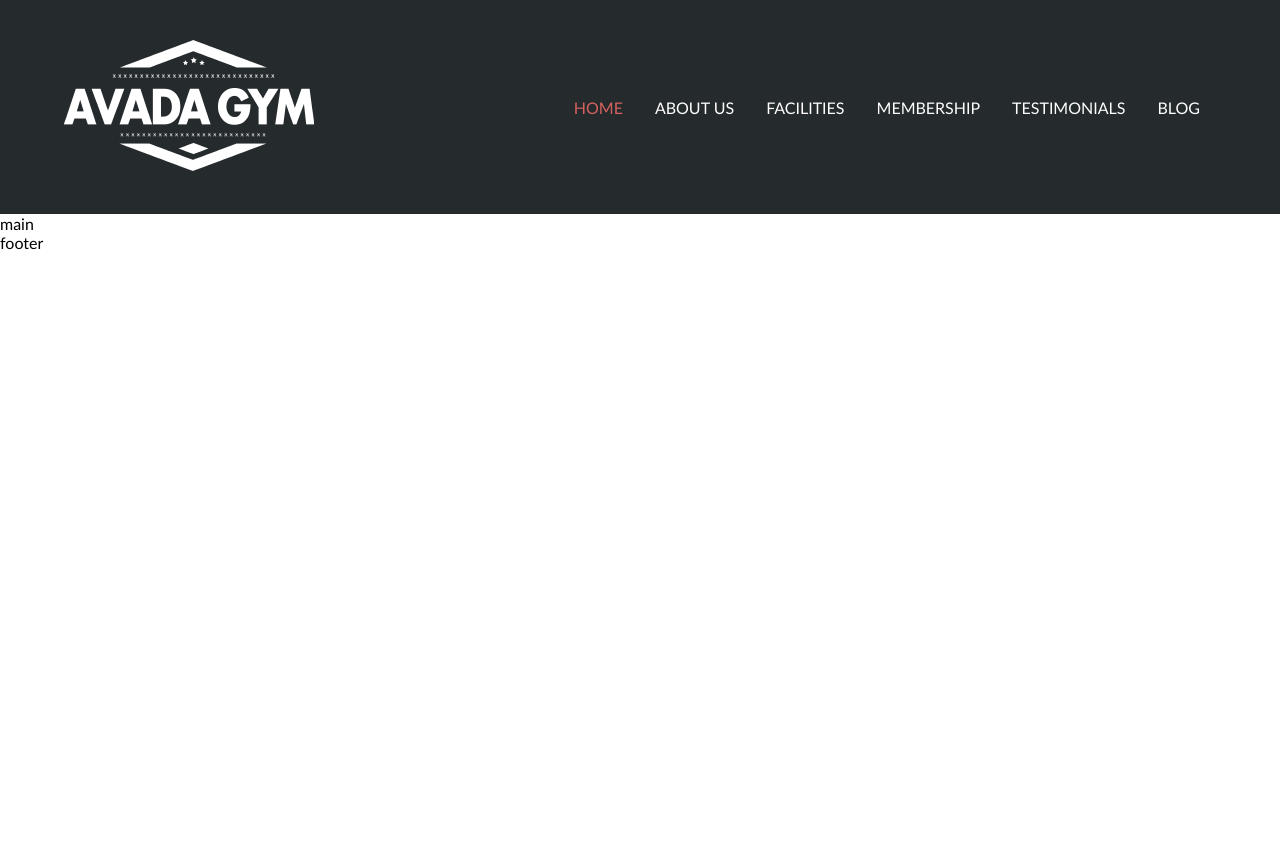
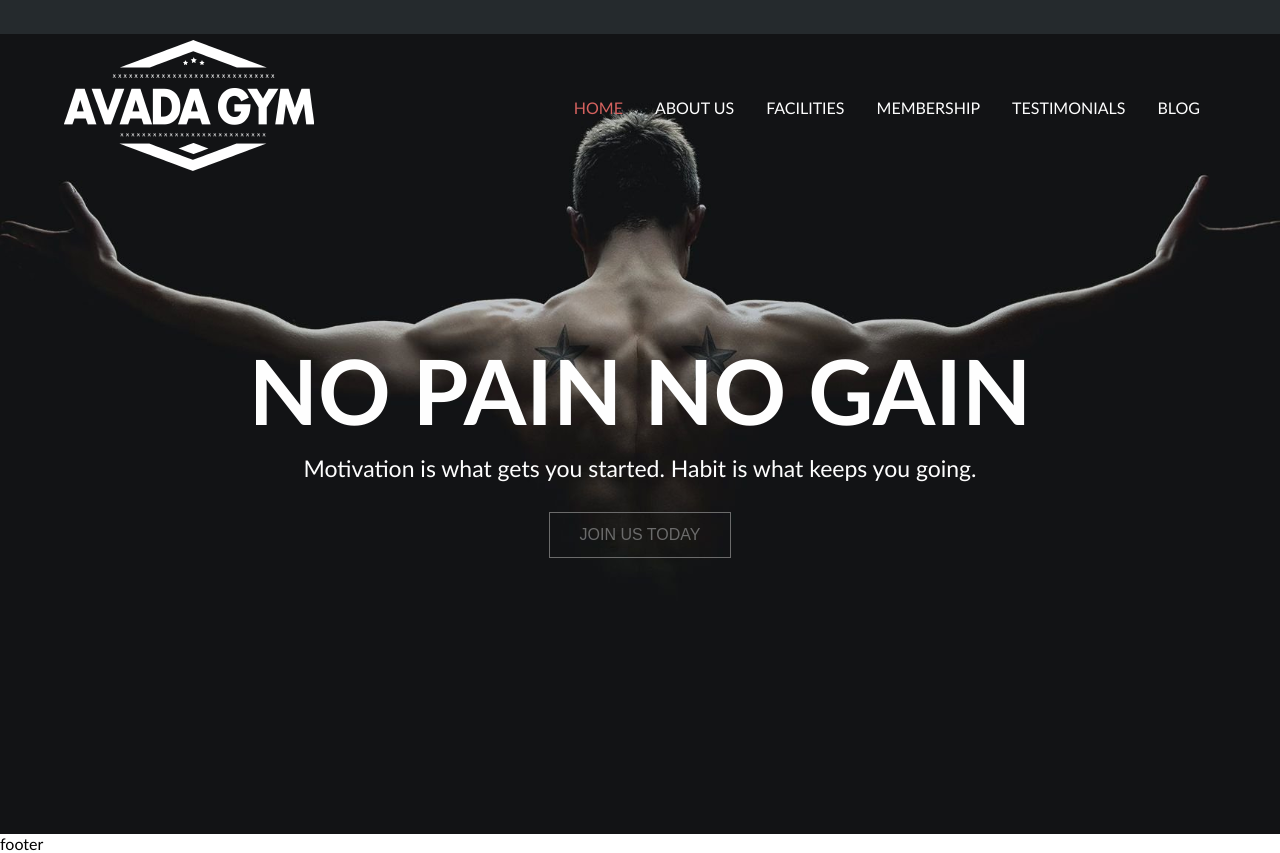
Before and after one commit to pizzi9523/proj-html-vuejs, a Vue app: page / in a window 1280 px wide. Before the commit the page ends 800 px from the top, so only its background shows below. Built offline with nearby package versions, Linux system fonts and the light colour scheme.

Commit message:
add section jumbotron to SiteMain

```diff
--- a/src/assets/scss/variables.scss
+++ b/src/assets/scss/variables.scss
@@ -1,3 +1,4 @@
 $darker-bg-color: #252a2d;
 $primary-text-color: #fefefe;
+$secondary-text-color: #6b6b6b;
 $active-text-color: #d5625f;
--- a/src/components/SiteMain.vue
+++ b/src/components/SiteMain.vue
@@ -1,5 +1,15 @@
 <template>
-  <main>main</main>
+  <main>
+    <section class="jumbotron">
+      <div class="jumbo_text">
+        <h1>NO PAIN NO GAIN</h1>
+        <p>
+          Motivation is what gets you started. Habit is what keeps you going.
+        </p>
+        <button>JOIN US TODAY</button>
+      </div>
+    </section>
+  </main>
 </template>
 
 <script>
@@ -7,4 +17,42 @@ export default {};
 </script>
 
 <style lang="scss">
+@import "../assets/scss/variables.scss";
+
+.jumbotron {
+  background-image: url("../assets/images/home-banner.jpg");
+  background-size: cover;
+  background-position-y: -20px;
+  background-position-x: center;
+  color: $primary-text-color;
+  margin-top: -180px;
+  min-height: 800px;
+  display: flex;
+  text-align: center;
+  justify-content: center;
+  align-items: center;
+  .jumbo_text {
+    margin-top: 15px;
+    h1 {
+      font-size: 90px;
+      padding: 10px;
+    }
+
+    p {
+      font-size: 23px;
+    }
+
+    button {
+      margin-top: 30px;
+      padding: 13px 30px;
+      background-color: transparent;
+      color: $secondary-text-color;
+      font-size: 16px;
+      border: 1px solid $secondary-text-color;
+      &:hover {
+        cursor: pointer;
+      }
+    }
+  }
+}
 </style>
```
